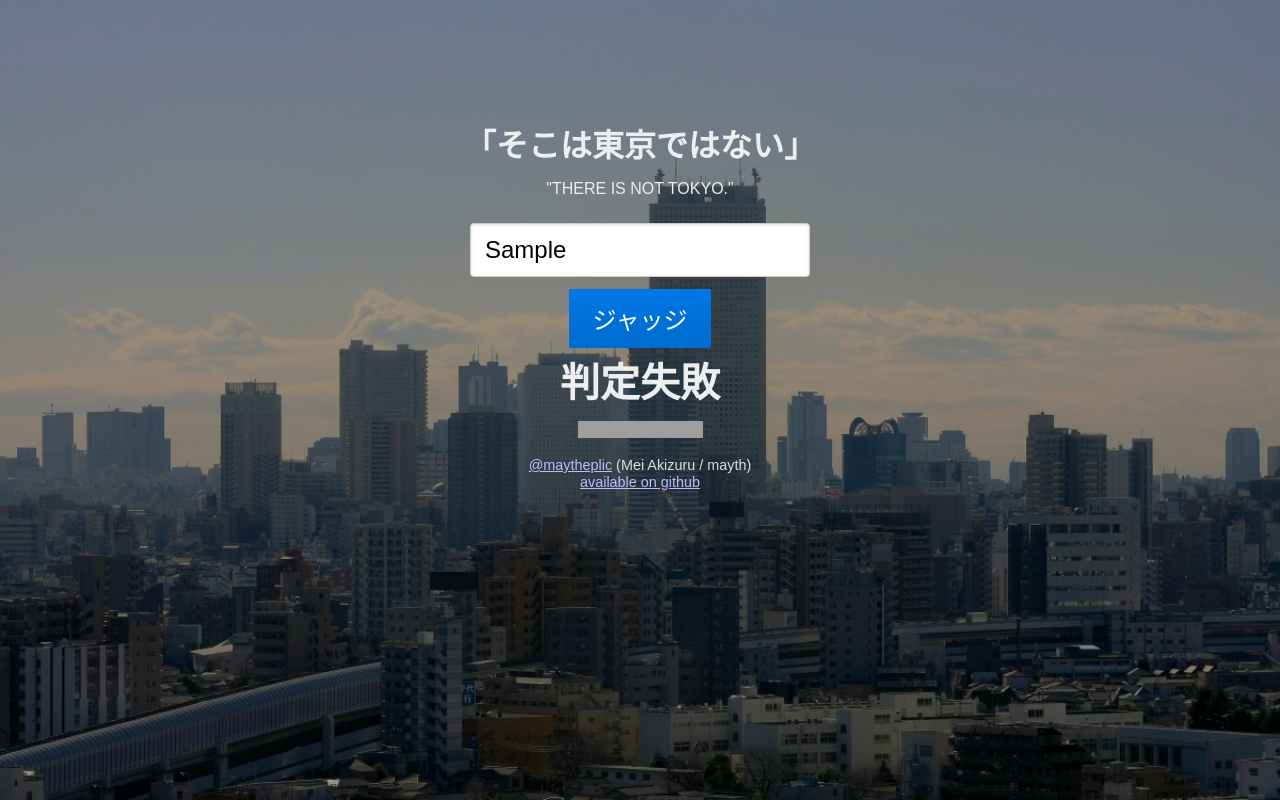
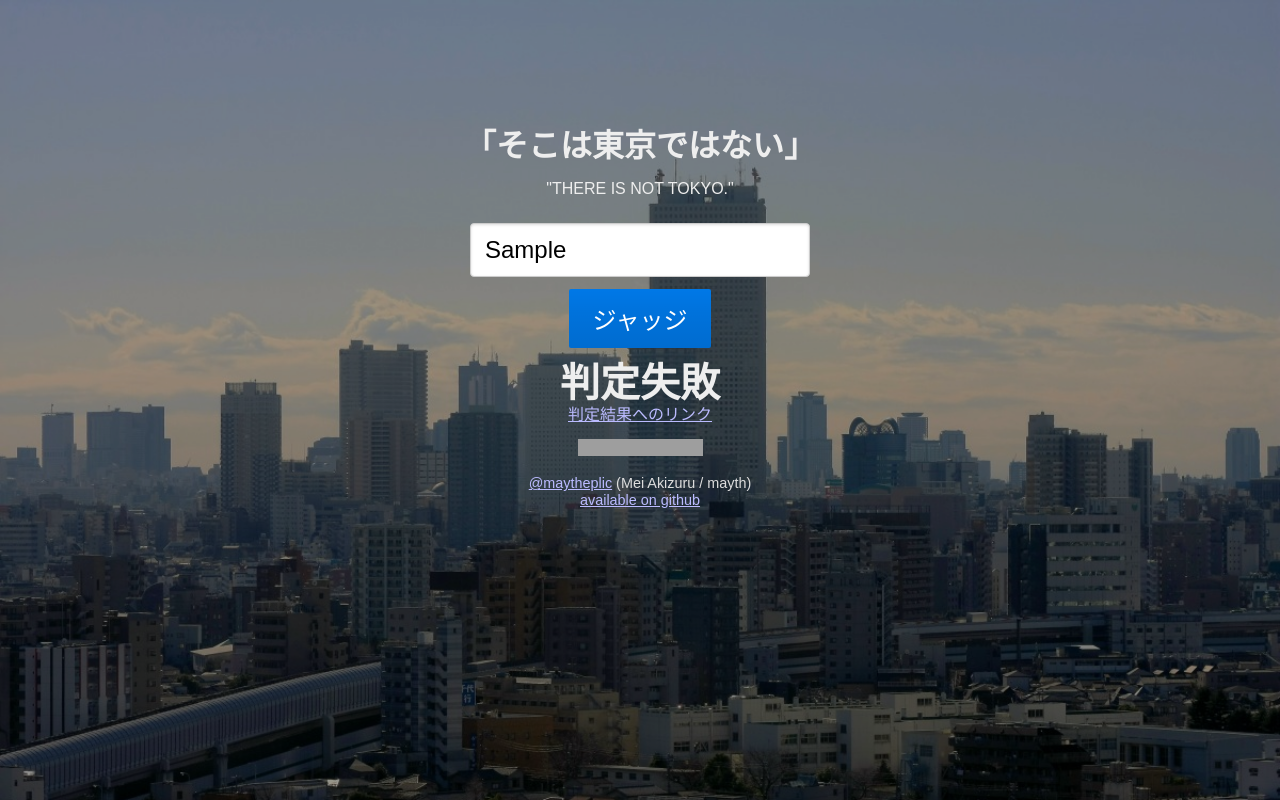
Before and after one commit to mayth/there-is-not-tokyo, a website: page src/index.html in a window 1280 px wide. Both pictures are taken after typing "Sample" into the empty fields and a click on the button "ジャッジ". Drawn offline with nearby package versions, Linux system fonts and the light colour scheme; grey boxes are pictures that could not be loaded.

Commit message:
add judgement link

```diff
--- a/src/index.html
+++ b/src/index.html
@@ -29,7 +29,12 @@
           </div>
         </div>
       </form>
-      <div id="tokyo-result"></div>
+      <div id="tokyo-result">
+        <div id="tokyo-result-primary"></div>
+        <div id="result-share">
+          <a id="result-share-link"></a>
+        </div>
+      </div>
       <div id="yahoo-api-credit">
         <!-- Begin Yahoo! JAPAN Web Services Attribution Snippet -->
         <a href="http://developer.yahoo.co.jp/about">
--- a/src/javascripts/tokyo.js
+++ b/src/javascripts/tokyo.js
@@ -5,20 +5,38 @@
   var endpoint = 'http://geo.search.olp.yahooapis.jp/OpenLocalPlatform/V1/geoCoder?callback=?';
   var re = /^東京都/;
 
+  function generateShareLinks (place, result) {
+    $('#result-share-link').attr('href', generateLink(place))
+                           .text('判定結果へのリンク');
+  }
+
   function itIsTokyo (place) {
-    $('#tokyo-result').text('そこは東京である');
+    $('#tokyo-result-primary').text('そこは東京である');
+    generateShareLinks(place, true);
   }
 
   function itIsNotTokyo (place) {
-    $('#tokyo-result').text('そこは東京ではない');
+    $('#tokyo-result-primary').text('そこは東京ではない');
+    generateShareLinks(place, false);
   }
 
   function itSeemsNonPlaceName (place) {
-    $('#tokyo-result').text('そもそも地名ではない');
+    $('#tokyo-result-primary').text('そもそも地名ではない');
+    generateShareLinks(place, false);
   }
 
   function failJudgement (place) {
-    $('#tokyo-result').text('判定失敗');
+    $('#tokyo-result-primary').text('判定失敗');
+    generateShareLinks(place, false);
+  }
+
+  function generateLink (place) {
+    var protocol = document.location.protocol;
+    var hostname = document.location.hostname;
+    if (document.location.port != 80) {
+      hostname += ':' + document.location.port;
+    }
+    return protocol + '//' + hostname + '?' + encodeURIComponent(place);
   }
 
   function tokyoQuery (place) {
--- a/src/styles/style.css
+++ b/src/styles/style.css
@@ -47,8 +47,15 @@ body {
 #tokyo-result {
   text-align: center;
   color: #eee;
+}
+
+#tokyo-result-primary {
   font-size: 250%;
   font-weight: bold;
+}
+
+#result-share-link {
+  color: #bbf;
 }
 
 #yahoo-api-credit {
```
